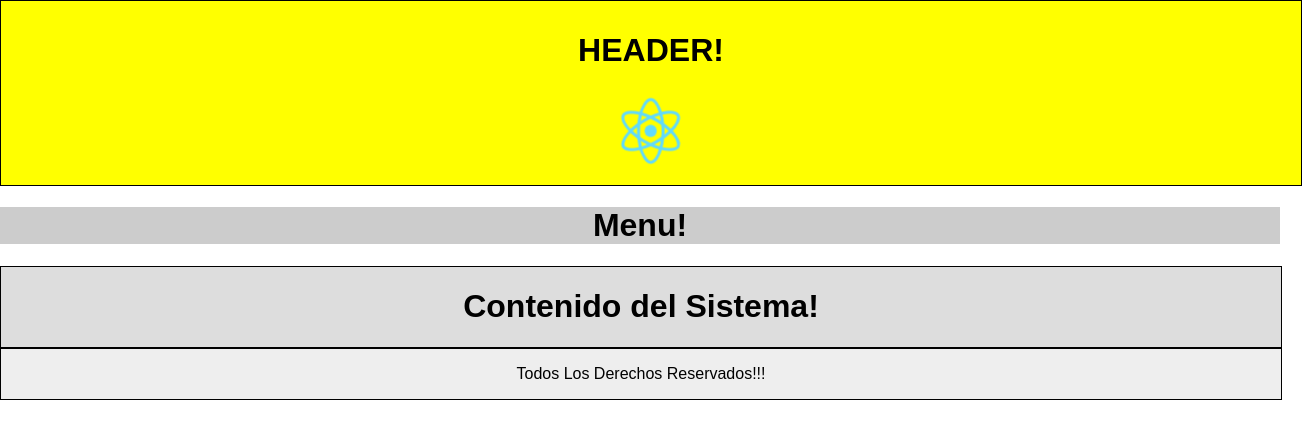
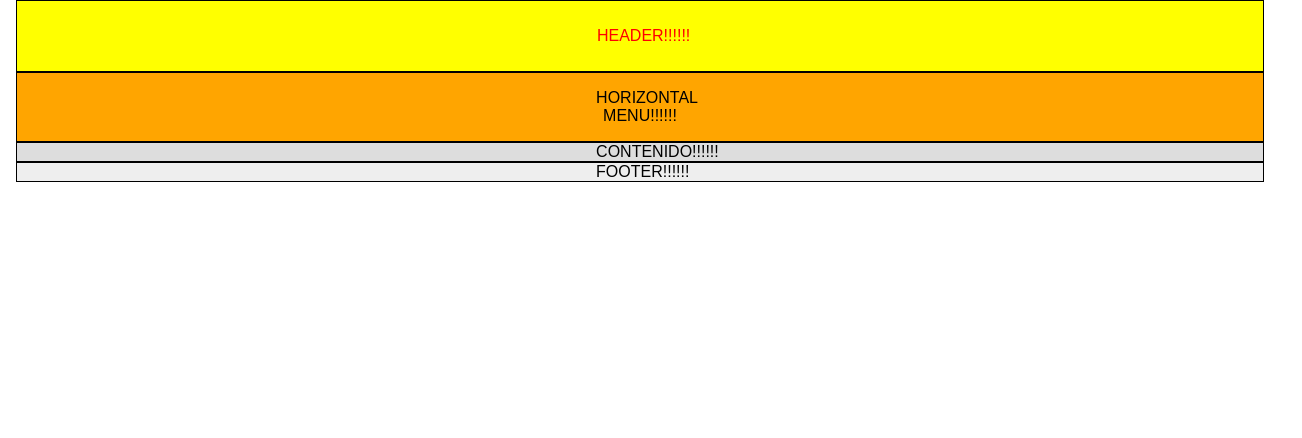
Before and after one commit to spro80/maquetareact2018, a React (Create React App) app: page / in a window 1280 px wide. Shown: the top 438 px of the page, 1302 px wide, since content can reach past the window. Built offline with nearby package versions, Linux system fonts and the light colour scheme.

Commit message:
modifica maquetacion de sistema

```diff
--- a/src/App.js
+++ b/src/App.js
@@ -1,24 +1,76 @@
 import React, { Component } from 'react';
-import logo from './logo.svg';
+//import logo from './logo.svg';
 
-//import { Header } from './components'
+//Responsive
+import { Grid, Row, Col } from 'react-flexbox-grid';
 
+//Components
+import { Header, HorizontalMenu, Contenido, Footer   } from './components'
 
+//Styles
 import './App.css';
 import './styles.css'
 
 
-
+/*
 class Header extends Component {
 
 	render() {
-
 		return (
 
 			<header className="headerContainer">
 				<h1 className="headerContainer_h1"> HEADER! </h1>
 				<img src={logo} className="App-logo" alt="logo" />
 			</header>
+		);
+	}
+}
+*/
+
+/*
+class HorizontalMenu extends Component {
+
+	render() {
+
+		return (
+
+			<Row >
+
+			  <Col xs={12} sm={3} md={2} lg={1}>
+
+
+						<h1> !!!!!!!!!!!!!!!!Menu!!!!!!!!!!!!!!!!!!!! </h1>
+
+
+			  </Col>
+
+			</Row>
+
+		);
+
+	}
+
+}*/
+
+/*
+class Contenido extends Component {
+
+	render() {
+
+		return (
+
+
+			<Row >
+
+			  <Col xs={12} sm={3} md={2} lg={1}>
+
+				<div className="contenidoContainer_p">
+					<h1> Contenido del Sistema! </h1>
+				</div>
+
+			  </Col>
+
+			</Row>
 
 
 		);
@@ -26,64 +78,37 @@ class Header extends Component {
 	}
 
 }
+*/
 
-
-
-class MenuHorizontal extends Component {
-
-	render() {
-
-		return (
-
-			<div className="menuHorizontalContainer">
-				<h1> Menu! </h1>
-			</div>
-
-
-		);
-
-	}
-
-}
-
-
-class Contenido extends Component {
-
-	render() {
-
-		return (
-
-			<div className="contenidoContainer">
-				<h1> Contenido del Sistema! </h1>
-			</div>
-
-
-		);
-
-	}
-
-}
-
-
-
+/*
 class Footer extends Component {
 
 	render() {
 
 		return (
 
+
+			<Row >
+
+			  <Col xs={12} sm={3} md={2} lg={1}>
+
 				<div className="footerContainer">
-				<p>
+
 					Todos Los Derechos Reservados!!!
-				</p>
+
 				</div>
+
+			  </Col>
+
+			</Row>
+
 
 		)
 
 	}
 
 }
-
+*/
 
 
 
@@ -94,26 +119,59 @@ class App extends Component {
       <div className="App">
 
 
-        <Header>
+		  <Grid fluid>
+
+			<Row className="headerContainer" center="xs"  >
+
+			  <Col xs={1} sm={1} md={1} lg={1} >
+
+				<Header >
 
 				</Header>
 
+			  </Col>
+
+			</Row>
 
 
-        <MenuHorizontal>
+			<Row className="horizontalMenuContainer" center="xs"  >
 
-        </MenuHorizontal>
+			  <Col xs={1} sm={1} md={1} lg={1} >
+
+				<HorizontalMenu >
+
+				</HorizontalMenu>
+
+			  </Col>
+
+			</Row>
 
 
+			<Row className="contenidoContainer" center="xs"  >
 
-        <Contenido>
+			  <Col xs={1} sm={1} md={1} lg={1} >
+
+				<Contenido >
 
 				</Contenido>
 
+			  </Col>
 
-        <Footer>
+			</Row>
+
+			<Row className="footerContainer" center="xs"  >
+
+			  <Col xs={1} sm={1} md={1} lg={1} >
+
+				<Footer >
 
 				</Footer>
+
+			  </Col>
+
+			</Row>
+
+		  </Grid>
 
 
       </div>
--- /dev/null
+++ b/src/components/Contenido.js
@@ -0,0 +1,27 @@
+import React from 'react'
+import logo from './../logo.svg';
+
+//Responsive
+import { Grid, Row, Col } from 'react-flexbox-grid';
+
+
+import './../styles.css'
+
+
+export default class Contenido extends React.Component{
+
+	render(){
+
+		return(
+
+			<div >
+
+					CONTENIDO!!!!!!
+
+			</div>
+
+		)
+
+	}
+
+}
--- /dev/null
+++ b/src/components/Footer.js
@@ -0,0 +1,27 @@
+import React from 'react'
+import logo from './../logo.svg';
+
+//Responsive
+import { Grid, Row, Col } from 'react-flexbox-grid';
+
+
+import './../styles.css'
+
+
+export default class Footer extends React.Component{
+
+	render(){
+
+		return(
+
+			<div >
+
+					FOOTER!!!!!!
+
+			</div>
+
+		)
+
+	}
+
+}
--- /dev/null
+++ b/src/components/HorizontalMenu.js
@@ -0,0 +1,27 @@
+import React from 'react'
+import logo from './../logo.svg';
+
+//Responsive
+import { Grid, Row, Col } from 'react-flexbox-grid';
+
+
+import './../styles.css'
+
+
+export default class HorizontalMenu extends React.Component{
+
+	render(){
+
+		return(
+
+			<div >
+				<p>
+					HORIZONTAL MENU!!!!!!
+				</p>
+			</div>
+
+		)
+
+	}
+
+}
```
Lines whose indentation alone changed are shown as unchanged.
